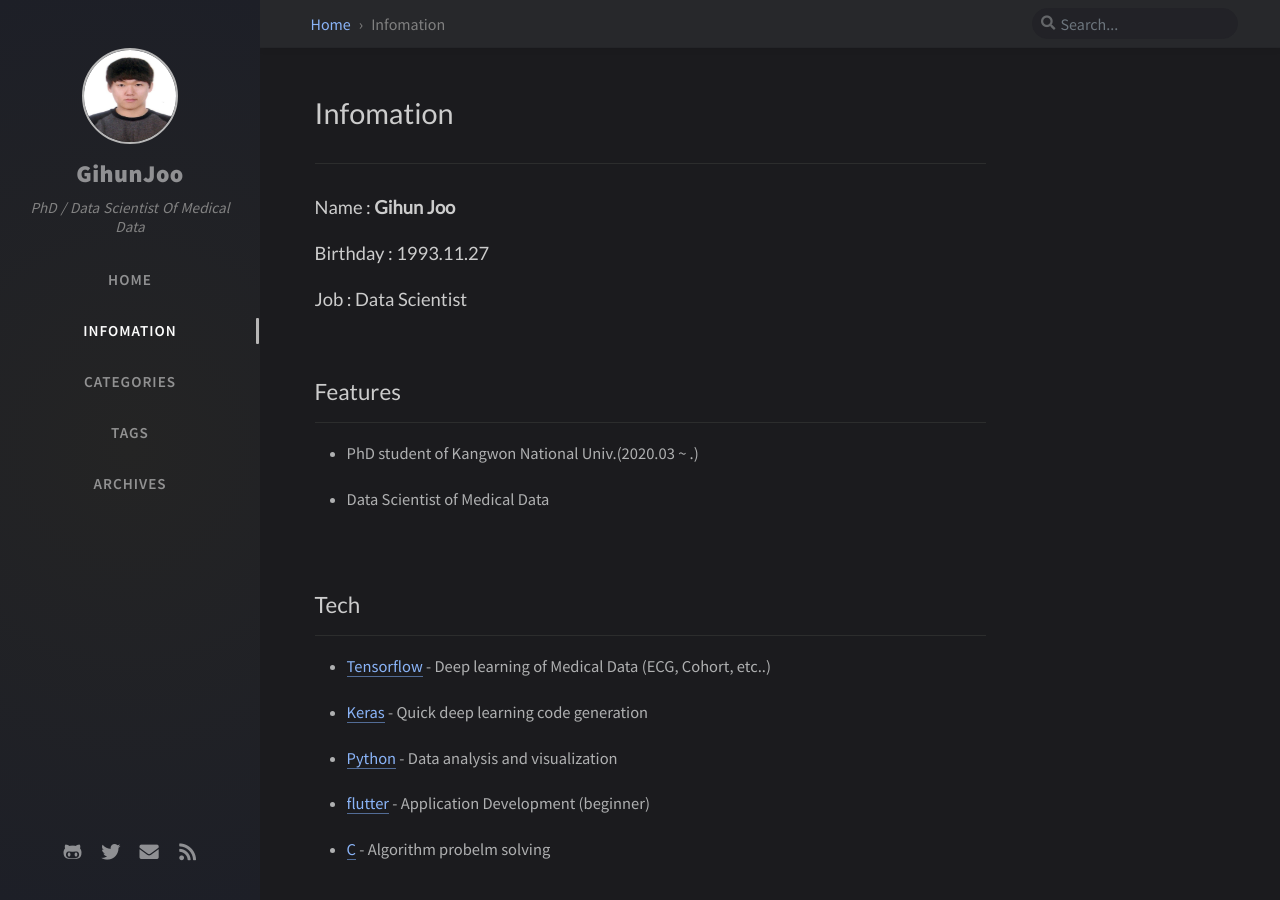
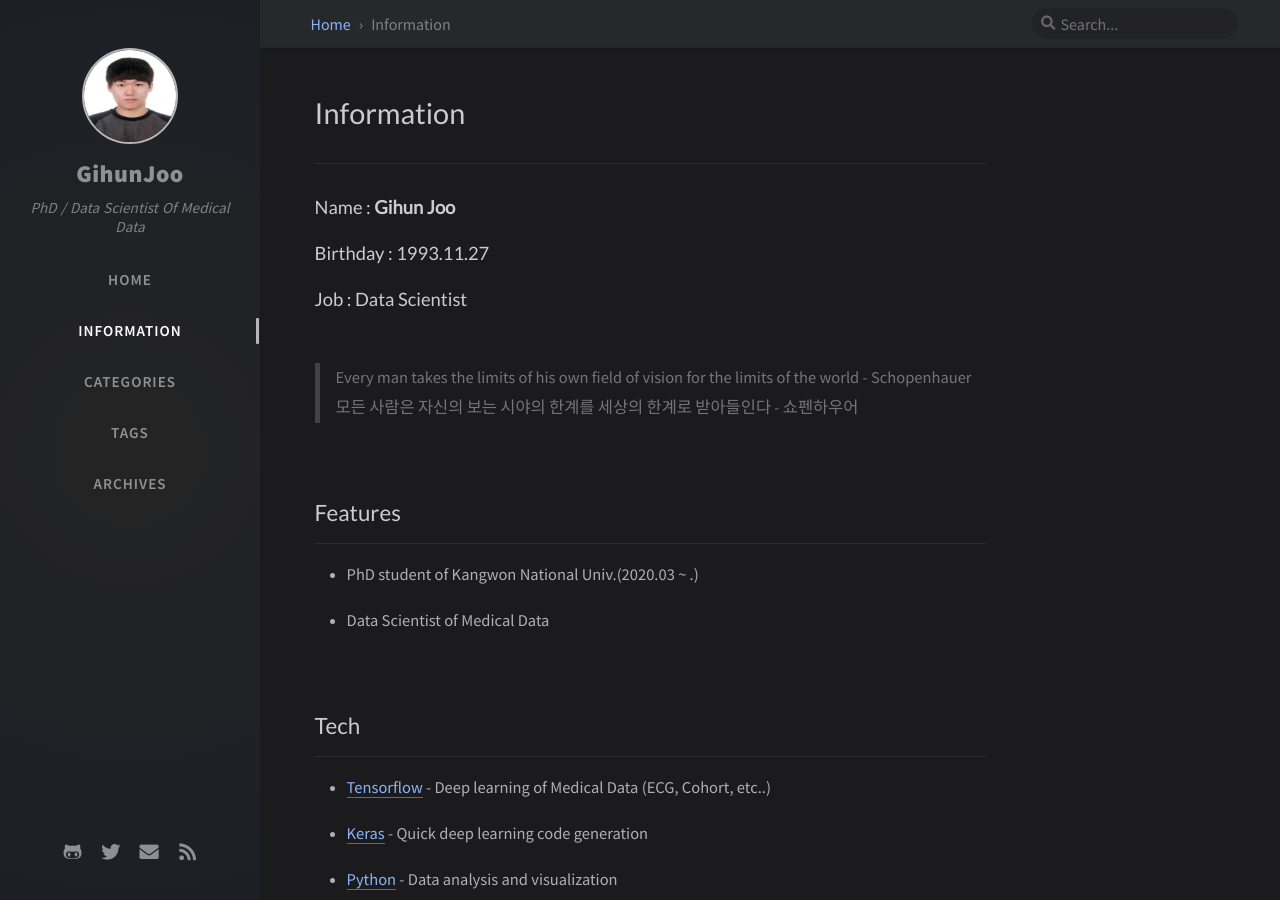
Before and after one commit to huhuni/huhuni.github.io, a Jekyll site: the page built from _tabs/information.md, in a window 1280 px wide and 900 px high. Built offline with Jekyll 4.4.1, drawn with Linux system fonts in a browser that asks for light colours; nearby versions of some CDN libraries; comment, search, counter and statistics services are not loaded.

Commit message:
information

```diff
--- a/_tabs/infomation.md
+++ b/_tabs/information.md
@@ -1,5 +1,5 @@
 ---
-title: Infomation
+title: Information
 icon: fas fa-info
 order: 1
 ---
@@ -10,6 +10,10 @@ order: 1
 #### Birthday : 1993.11.27
 #### Job : Data Scientist
 
+<br/>
+
+> Every man takes the limits of his own field of vision for the limits of the world - Schopenhauer
+> 모든 사람은 자신의 보는 시야의 한계를 세상의 한계로 받아들인다 - 쇼펜하우어
 
 <br/>
 
```
